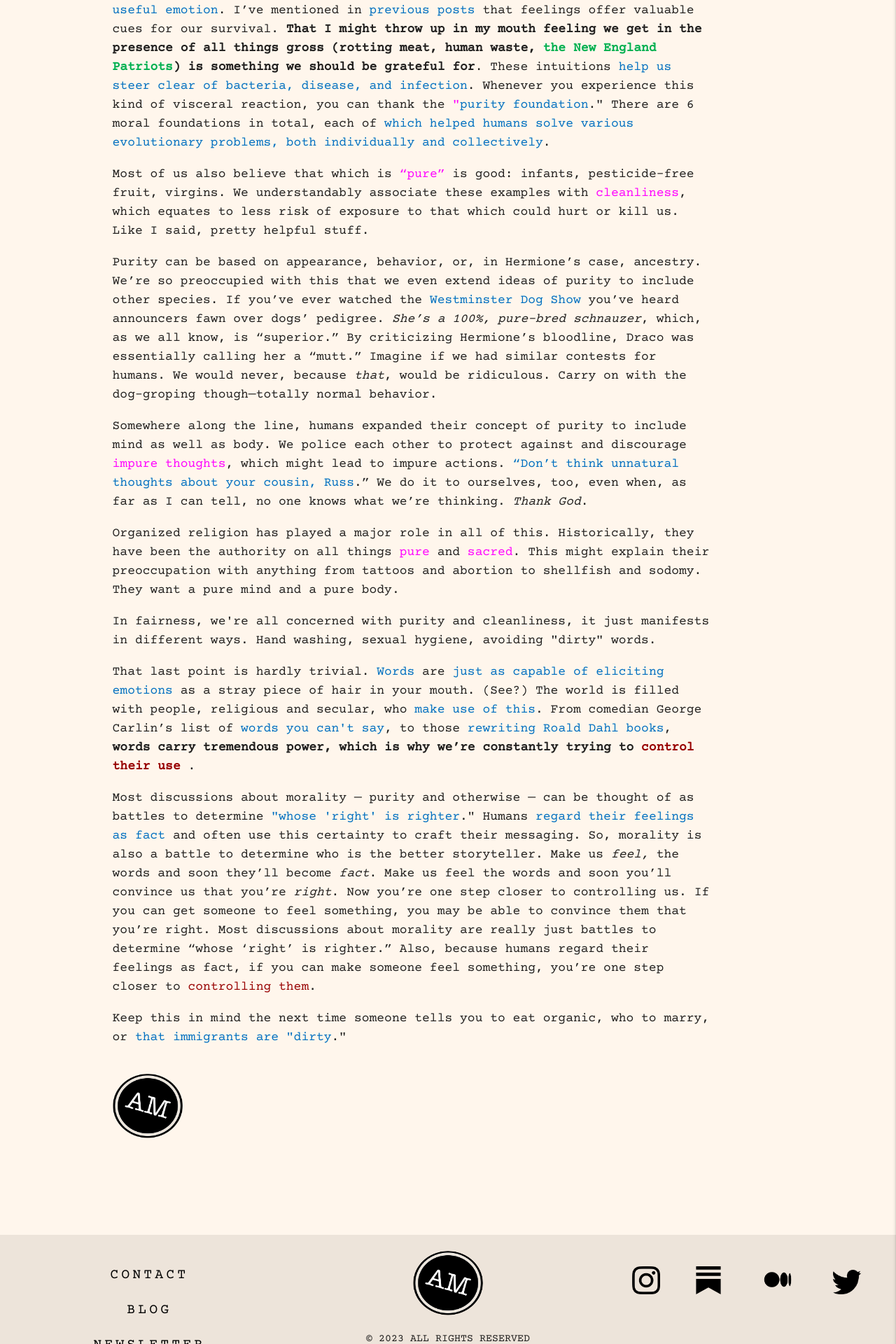
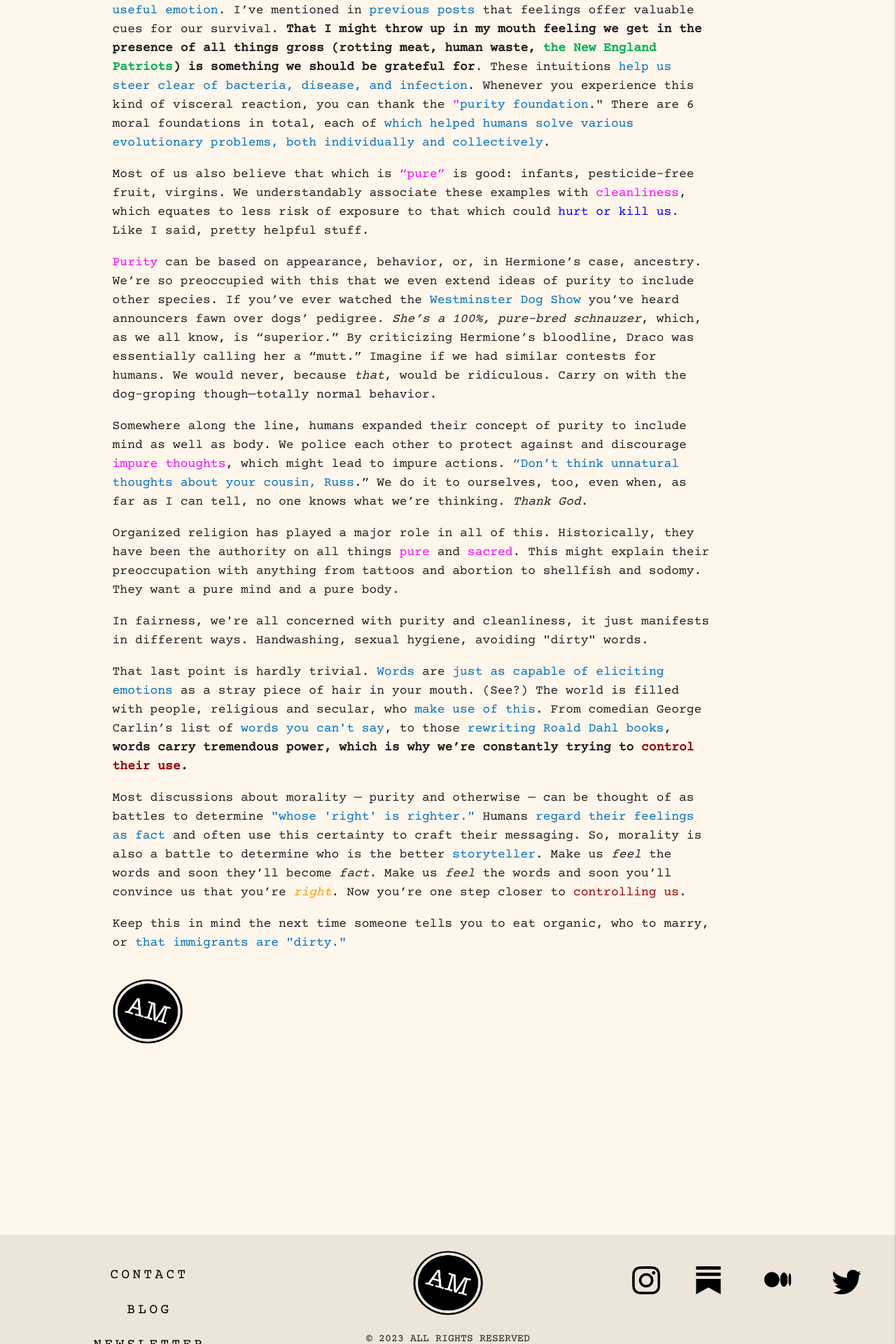
Before and after one commit to khiciste/apologetic_millennial, a Jekyll site: the page built from _posts/2023-03-01-what-harry-potter-and-the-westminster-dog-show-can-teach-us-about-morality.html, in a window 1280 px wide. Shown: the part 821-2741 px from the top of the page at 70% size. Built offline with Jekyll 4.4.1, drawn with Linux system fonts in a browser that asks for light colours; some web fonts are replaced.

Commit message:
fixing several errors in blog 6

```diff
--- a/_posts/2023-03-01-what-harry-potter-and-the-westminster-dog-show-can-teach-us-about-morality.html
+++ b/_posts/2023-03-01-what-harry-potter-and-the-westminster-dog-show-can-teach-us-about-morality.html
@@ -12,13 +12,13 @@ read: 3 min
 Throughout the Harry Potter books, Draco Malfoy never misses an opportunity to get under the skin of Hermione Granger. While gloating about the new Nimbus 2001 broomsticks recently purchased by his wizarding house (Slytherin), Draco calls her “Mud blood.” The term is reserved for someone born to non-wizard parents. It’s unlikely that this would land as an insult in our world, but even those of us who are muggles  understand that this isn’t a compliment. How do we know this?
 </p>
 <p>
-Mud comes from dirt, and dirt is… dirty. Things that are dirty trigger in us feelings of <a class="sanctity modal-trigger" href="#sanctity-modal">disgust</a>. That might sound obvious but it’s actually an <a target="_blank" href="https://pages.stern.nyu.edu/~jhaidt/disgustscale.html">incredibly useful emotion</a>. I’ve mentioned in <a target="_blank" href="https://apologeticmillennial.com/blog/2023/01/25/escaping-conversational-purgatory">previous posts</a> that feelings offer valuable cues for our survival. <b>That I might throw up in my mouth feeling we get in the presence of all things gross (rotting meat, human waste, <a class="loyalty modal-trigger" href="#loyalty-modal">the New England Patriots</a>) is something we should be grateful for</b>. These intuitions <a target="_blank" href="https://pubmed.ncbi.nlm.nih.gov/11253302/"> help us steer clear of bacteria, disease, and infection</a>. Whenever you experience this kind of visceral reaction, you can thank the <a class="sanctity modal-trigger" href="#sanctity-modal">"<a target="_blank" href="https://apologeticmillennial.com/blog/2023/02/01/moral-foundations-101">purity foundation</a></a>." There are 6 moral foundations in total, each of <a target="_blank" href="https://direct.mit.edu/daed/article/133/4/55/27470/Intuitive-ethics-how-innately-prepared-intuitions">which helped humans solve various evolutionary problems, both individually and collectively</a>.
+Mud comes from dirt, and dirt is… dirty. Things that are dirty trigger in us feelings of <a class="sanctity modal-trigger" href="#sanctity-modal">disgust</a>. That might sound obvious but it’s actually an <a target="_blank" href="https://pages.stern.nyu.edu/~jhaidt/disgustscale.html">incredibly useful emotion</a>. I’ve mentioned in <a target="_blank" href="https://apologeticmillennial.com/blog/2023/01/25/escaping-conversational-purgatory">previous posts</a> that feelings offer valuable cues for our survival. <b>That I might throw up in my mouth feeling we get in the presence of all things gross (rotting meat, human waste, <a class="loyalty modal-trigger" href="#loyalty-modal">the New England Patriots</a>) is something we should be grateful for</b>. These intuitions <a target="_blank" href="https://pubmed.ncbi.nlm.nih.gov/11253302/"> help us steer clear of bacteria, disease, and infection</a>. Whenever you experience this kind of visceral reaction, you can thank the <a class="sanctity modal-trigger" href="#sanctity-modal">"<a target="_blank" href="https://apologeticmillennial.com/blog/2023/02/01/moral-foundations-101">purity foundation</a>."</a> There are 6 moral foundations in total, each of <a target="_blank" href="https://direct.mit.edu/daed/article/133/4/55/27470/Intuitive-ethics-how-innately-prepared-intuitions">which helped humans solve various evolutionary problems, both individually and collectively</a>.
 </p>
 <p>
-Most of us also believe that which is <a class="sanctity modal-trigger" href="#sanctity-modal">“pure”</a> is good: infants, pesticide-free fruit, virgins. We understandably associate these examples with <a class="sanctity modal-trigger" href="#sanctity-modal">cleanliness</a>, which equates to less risk of exposure to that which could hurt or kill us. Like I said, pretty helpful stuff.
+Most of us also believe that which is <a class="sanctity modal-trigger" href="#sanctity-modal">“pure”</a> is good: infants, pesticide-free fruit, virgins. We understandably associate these examples with <a class="sanctity modal-trigger" href="#sanctity-modal">cleanliness</a>, which equates to less risk of exposure to that which could <a class="harm modal-trigger" href="#harm-modal">hurt or kill us</a>. Like I said, pretty helpful stuff.
 </p>
 <p>
-Purity can be based on appearance, behavior, or, in Hermione’s case, ancestry. We’re so preoccupied with this that we even extend ideas of purity to include other species. If you’ve ever watched the <a target="_blank" href="https://www.nytimes.com/live/2022/06/22/sports/westminster-dog-show">Westminster Dog Show</a> you’ve heard announcers fawn over dogs’ pedigree. <i>She’s a 100%, pure-bred schnauzer</i>, which, as we all know, is “superior.” By criticizing Hermione’s bloodline, Draco was essentially calling her a “mutt.” Imagine if we had similar contests for humans. We would never, because <i>that</i>, would be ridiculous. Carry on with the dog-groping though—totally normal behavior.
+<a class="sanctity modal-trigger" href="#sanctity-modal">Purity</a> can be based on appearance, behavior, or, in Hermione’s case, ancestry. We’re so preoccupied with this that we even extend ideas of purity to include other species. If you’ve ever watched the <a target="_blank" href="https://www.nytimes.com/live/2022/06/22/sports/westminster-dog-show">Westminster Dog Show</a> you’ve heard announcers fawn over dogs’ pedigree. <i>She’s a 100%, pure-bred schnauzer</i>, which, as we all know, is “superior.” By criticizing Hermione’s bloodline, Draco was essentially calling her a “mutt.” Imagine if we had similar contests for humans. We would never, because <i>that</i>, would be ridiculous. Carry on with the dog-groping though—totally normal behavior.
 </p>
 <p>
 Somewhere along the line, humans expanded their concept of purity to include mind as well as body. We police each other to protect against and discourage <a class="sanctity modal-trigger" href="#sanctity-modal">impure thoughts</a>, which might lead to impure actions. <a target="_blank" href="https://www.youtube.com/watch?v=beWjk_Q6yZ4">“Don’t think unnatural thoughts about your cousin, Russ</a>.” We do it to ourselves, too, even when, as far as I can tell, no one knows what we’re thinking. <i>Thank God</i>.
@@ -27,15 +27,14 @@ Somewhere along the line, humans expanded their concept of purity to include min
 Organized religion has played a major role in all of this. Historically, they have been the authority on all things <a class="sanctity modal-trigger" href="#sanctity-modal">pure</a> and <a class="sanctity modal-trigger" href="#sanctity-modal">sacred</a>. This might explain their preoccupation with anything from tattoos and abortion to shellfish and sodomy. They want a pure mind and a pure body.
 </p>
 <p>
-In fairness, we're all concerned with purity and cleanliness, it just manifests in different ways. Hand washing, sexual hygiene, avoiding "dirty" words.
+In fairness, we're all concerned with purity and cleanliness, it just manifests in different ways. Handwashing, sexual hygiene, avoiding "dirty" words.
 </p>
 <p>
-That last point is hardly trivial. <a class="communication modal-trigger" href="#communication-modal">Words</a> are <a target="_blank" href="https://journals.sagepub.com/doi/10.1177/097133369700900105">just as capable of eliciting emotions</a> as a stray piece of hair in your mouth. (See?) The world is filled with people, religious and secular, who <a target="_blank" href="https://apologeticmillennial.com/blog/2023/02/21/gateway-conservatives">make use of this</a>. From comedian George Carlin’s list of <a target="_blank" href="https://www.youtube.com/watch?v=vbZhpf3sQxQ">words you can't say</a>, to those <a target="_blank" href="https://thewire.in/books/rewriting-roald-dahl-a-society-reckoning-with-its-past-or-posthumous-censorship">rewriting Roald Dahl books</a>, <b>words carry tremendous power, which is why we’re constantly trying to <a class="freedom modal-trigger" href="#freedom-modal">control their use</a> </b>.
+That last point is hardly trivial. <a class="communication modal-trigger" href="#communication-modal">Words</a> are <a target="_blank" href="https://journals.sagepub.com/doi/10.1177/097133369700900105">just as capable of eliciting emotions</a> as a stray piece of hair in your mouth. (See?) The world is filled with people, religious and secular, who <a target="_blank" href="https://apologeticmillennial.com/blog/2023/02/21/gateway-conservatives">make use of this</a>. From comedian George Carlin’s list of <a target="_blank" href="https://www.youtube.com/watch?v=vbZhpf3sQxQ">words you can't say</a>, to those <a target="_blank" href="https://thewire.in/books/rewriting-roald-dahl-a-society-reckoning-with-its-past-or-posthumous-censorship">rewriting Roald Dahl books</a>, <b>words carry tremendous power, which is why we’re constantly trying to <a class="freedom modal-trigger" href="#freedom-modal">control their use</a>.</b>
 </p>
 <p>
-Most discussions about morality — purity and otherwise — can be thought of as battles to determine <a target="_blank" href="https://www.amazon.com/Behave-Biology-Humans-Best-Worst/dp/0143110918/ref=sr_1_1?adgrpid=83043196739&gclid=CjwKCAiA9NGfBhBvEiwAq5vSy4TLMGwYuPNLNgXs380F6Bbb8d0aGZQnGpMg09_-jd3jdktb3hn49hoCL0oQAvD_BwE&hvadid=585412622521&hvdev=c&hvlocphy=9075963&hvnetw=g&hvqmt=e&hvrand=8818558095503909878&hvtargid=kwd-306581278049&hydadcr=22365_13333077&keywords=behave+robert+sapolsky&qid=1676981082&sr=8-1">"whose 'right' is righter</a>." Humans <a target="_blank" href="https://www.amazon.com/Thinking-Fast-Slow-Daniel-Kahneman-ebook/dp/B00555X8OA/ref=sr_1_1">regard their feelings as fact</a> and often use this certainty to craft their messaging. So, morality is also a battle to determine who is the better storyteller. Make us <i>feel,</i> the words and soon they’ll become <i>fact</i>. Make us feel the words and soon you’ll convince us that you’re <i>right</i>. Now you’re one step closer to controlling us.
-If you can get someone to feel something, you may be able to convince them that you’re right. Most discussions about morality are really just battles to determine “whose ‘right’ is righter.” Also, because humans regard their feelings as fact, if you can make someone feel something, you’re one step closer to <a class="freedom modal-trigger" href="#freedom-modal">controlling them</a>.
+Most discussions about morality — purity and otherwise — can be thought of as battles to determine <a target="_blank" href="https://www.amazon.com/Behave-Biology-Humans-Best-Worst/dp/0143110918/ref=sr_1_1?adgrpid=83043196739&gclid=CjwKCAiA9NGfBhBvEiwAq5vSy4TLMGwYuPNLNgXs380F6Bbb8d0aGZQnGpMg09_-jd3jdktb3hn49hoCL0oQAvD_BwE&hvadid=585412622521&hvdev=c&hvlocphy=9075963&hvnetw=g&hvqmt=e&hvrand=8818558095503909878&hvtargid=kwd-306581278049&hydadcr=22365_13333077&keywords=behave+robert+sapolsky&qid=1676981082&sr=8-1">"whose 'right' is righter."</a> Humans <a target="_blank" href="https://www.amazon.com/Thinking-Fast-Slow-Daniel-Kahneman-ebook/dp/B00555X8OA/ref=sr_1_1">regard their feelings as fact</a> and often use this certainty to craft their messaging. So, morality is also a battle to determine who is the better <a class="communication modal-trigger" href="#communication-modal">storyteller</a>. Make us <i>feel</i> the words and soon they’ll become <i>fact</i>. Make us <i>feel</i> the words and soon you’ll convince us that you’re <i><a class="authority modal-trigger" href="#authority-modal">right</a></i>. Now you’re one step closer to <a class="freedom modal-trigger" href="#freedom-modal">controlling us</a>.
 </p>
 <p>
-Keep this in mind the next time someone tells you to eat organic, who to marry, or  <a target="_blank" href="https://www.rollingstone.com/politics/politics-news/tucker-carlson-advertisers-770504/">that immigrants are "dirty</a>."
+Keep this in mind the next time someone tells you to eat organic, who to marry, or  <a target="_blank" href="https://www.rollingstone.com/politics/politics-news/tucker-carlson-advertisers-770504/">that immigrants are "dirty."</a>
 </p>
```
